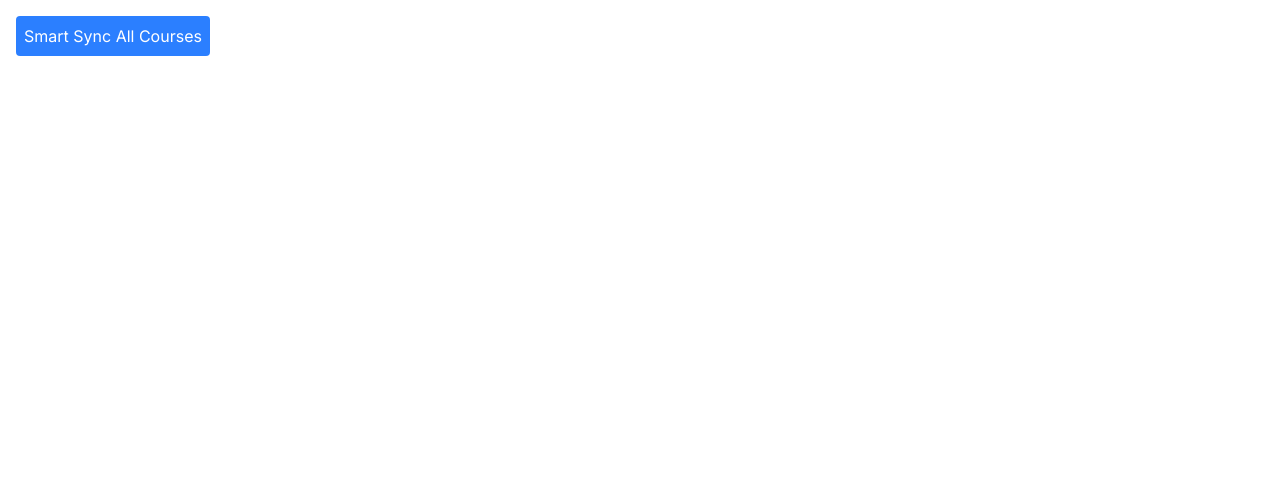
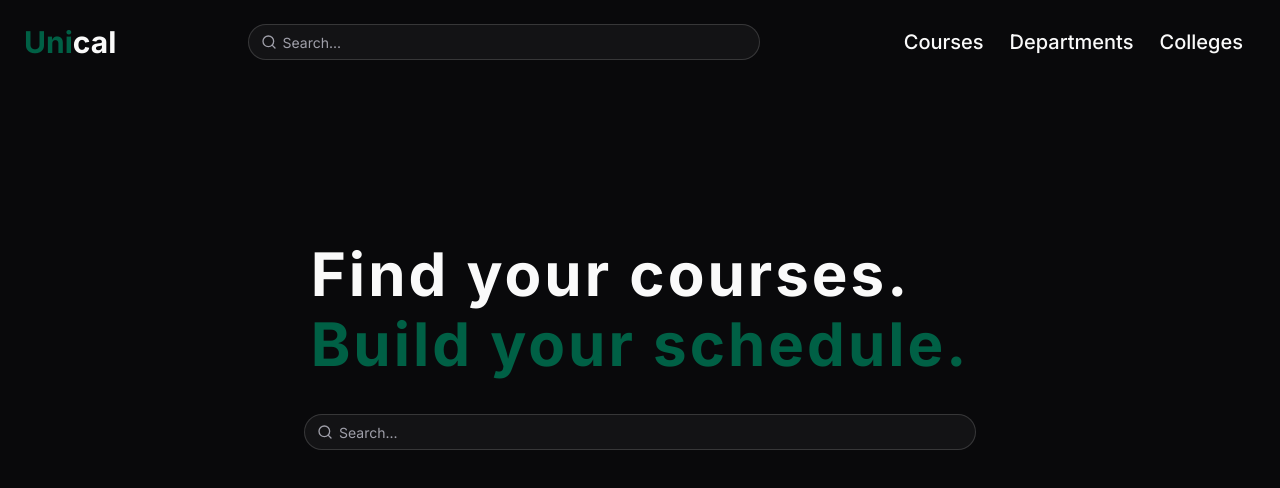
Before and after one commit to MoMaimon/Unical, a Next.js app: page / in a window 1280 px wide. Shown: the top 488 px of the page. Built offline with nearby package versions, Linux system fonts and the light colour scheme.

Commit message:
feat(ui): Implement application layout, navigation, and search

```diff
--- a/app/layout.tsx
+++ b/app/layout.tsx
@@ -1,18 +1,14 @@
 import type { Metadata } from "next";
-import { Geist, Geist_Mono, Inter } from "next/font/google";
+import { Inter } from "next/font/google";
 import "./globals.css";
 import { cn } from "@/lib/utils";
+import Link from "next/link";
+import { Button } from "@/components/ui/button";
+import { SearchBar } from "@/components/ui/SearchBar";
 
-const inter = Inter({subsets:['latin'],variable:'--font-sans'});
-
-const geistSans = Geist({
-  variable: "--font-geist-sans",
+const inter = Inter({
   subsets: ["latin"],
-});
-
-const geistMono = Geist_Mono({
-  variable: "--font-geist-mono",
-  subsets: ["latin"],
+  variable: "--font-sans",
 });
 
 export const metadata: Metadata = {
@@ -26,10 +22,40 @@ export default function RootLayout({
   children: React.ReactNode;
 }>) {
   return (
-    <html lang="en" className={cn("font-sans", inter.variable)}>
+    <html lang="en" className="dark h-full" suppressHydrationWarning>
       <body
-        className={`${geistSans.variable} ${geistMono.variable} antialiased`}
+        className={cn(
+          "h-screen bg-background font-sans antialiased overflow-hidden",
+          inter.variable,
+        )}
       >
+        <nav className="flex justify-between items-center p-6">
+          <div className="text-3xl font-bold">
+            <Link href="/">
+              <span className="text-primary">Uni</span>cal
+            </Link>
+          </div>
+
+          <SearchBar className="md:max-w-xs lg:max-w-lg 2xl:max-w-2xl" />
+
+          <div>
+            <Button variant={"ghost"} asChild>
+              <Link href="/courses" className="text-xl">
+                Courses
+              </Link>
+            </Button>
+            <Button variant={"ghost"} asChild>
+              <Link href="/departments" className="text-xl">
+                Departments
+              </Link>
+            </Button>
+            <Button variant={"ghost"} asChild>
+              <Link href="/colleges" className="text-xl">
+                Colleges
+              </Link>
+            </Button>
+          </div>
+        </nav>
         {children}
       </body>
     </html>
--- a/app/page.tsx
+++ b/app/page.tsx
@@ -1,9 +1,14 @@
-import SyncCoursesButton from "./button";
+import { SearchBar } from "@/components/ui/SearchBar";
 
 export default function Home() {
   return (
-    <div>
-      <SyncCoursesButton></SyncCoursesButton>
+    <div className="flex flex-col justify-start pt-[20vh] items-center h-full gap-10">
+      <div className="text-6xl font-bold flex flex-col gap-2.5 tracking-wider">
+        <h1>Find your courses.</h1>
+        <h2 className="text-primary">Build your schedule.</h2>
+      </div>
+
+      <SearchBar className="max-w-2xl 2xl:max-w-3xl" />
     </div>
   );
 }
--- /dev/null
+++ b/components/ui/SearchBar.tsx
@@ -0,0 +1,21 @@
+"use client";
+import { Search } from "lucide-react";
+import { InputGroup, InputGroupAddon, InputGroupInput } from "./input-group";
+import { FormEvent, useState } from "react";
+
+export function SearchBar({ className }: { className: string }) {
+  const [searchInput, setSearchInput] = useState("");
+
+  return (
+    <InputGroup className={className}>
+      <InputGroupInput
+        placeholder="Search..."
+        value={searchInput}
+        onChange={(e) => setSearchInput(e.target.value)}
+      />
+      <InputGroupAddon>
+        <Search />
+      </InputGroupAddon>
+    </InputGroup>
+  );
+}
--- /dev/null
+++ b/components/ui/input-group.tsx
@@ -0,0 +1,155 @@
+"use client"
+
+import * as React from "react"
+import { cva, type VariantProps } from "class-variance-authority"
+
+import { cn } from "@/lib/utils"
+import { Button } from "@/components/ui/button"
+import { Input } from "@/components/ui/input"
+import { Textarea } from "@/components/ui/textarea"
+
+function InputGroup({ className, ...props }: React.ComponentProps<"div">) {
+  return (
+    <div
+      data-slot="input-group"
+      role="group"
+      className={cn(
+        "group/input-group relative flex h-9 w-full min-w-0 items-center rounded-4xl border border-input bg-input/30 transition-colors outline-none in-data-[slot=combobox-content]:focus-within:border-inherit in-data-[slot=combobox-content]:focus-within:ring-0 has-data-[align=block-end]:rounded-2xl has-data-[align=block-start]:rounded-2xl has-[[data-slot=input-group-control]:focus-visible]:border-ring has-[[data-slot=input-group-control]:focus-visible]:ring-[3px] has-[[data-slot=input-group-control]:focus-visible]:ring-ring/50 has-[[data-slot][aria-invalid=true]]:border-destructive has-[[data-slot][aria-invalid=true]]:ring-[3px] has-[[data-slot][aria-invalid=true]]:ring-destructive/20 has-[textarea]:rounded-xl has-[>[data-align=block-end]]:h-auto has-[>[data-align=block-end]]:flex-col has-[>[data-align=block-start]]:h-auto has-[>[data-align=block-start]]:flex-col has-[>textarea]:h-auto dark:has-[[data-slot][aria-invalid=true]]:ring-destructive/40 has-[>[data-align=block-end]]:[&>input]:pt-3 has-[>[data-align=block-start]]:[&>input]:pb-3 has-[>[data-align=inline-end]]:[&>input]:pe-1.5 has-[>[data-align=inline-start]]:[&>input]:ps-1.5",
+        className
+      )}
+      {...props}
+    />
+  )
+}
+
+const inputGroupAddonVariants = cva(
+  "flex h-auto cursor-text items-center justify-center gap-2 py-2 text-sm font-medium text-muted-foreground select-none group-data-[disabled=true]/input-group:opacity-50 **:data-[slot=kbd]:rounded-4xl **:data-[slot=kbd]:bg-muted-foreground/10 **:data-[slot=kbd]:px-1.5 [&>svg:not([class*='size-'])]:size-4",
+  {
+    variants: {
+      align: {
+        "inline-start":
+          "order-first ps-3 has-[>button]:-ms-1 has-[>kbd]:ms-[-0.15rem]",
+        "inline-end":
+          "order-last pe-3 has-[>button]:-me-1 has-[>kbd]:me-[-0.15rem]",
+        "block-start":
+          "order-first w-full justify-start px-3 pt-3 group-has-[>input]/input-group:pt-3 [.border-b]:pb-3",
+        "block-end":
+          "order-last w-full justify-start px-3 pb-3 group-has-[>input]/input-group:pb-3 [.border-t]:pt-3",
+      },
+    },
+    defaultVariants: {
+      align: "inline-start",
+    },
+  }
+)
+
+function InputGroupAddon({
+  className,
+  align = "inline-start",
+  ...props
+}: React.ComponentProps<"div"> & VariantProps<typeof inputGroupAddonVariants>) {
+  return (
+    <div
+      role="group"
+      data-slot="input-group-addon"
+      data-align={align}
+      className={cn(inputGroupAddonVariants({ align }), className)}
+      onClick={(e) => {
+        if ((e.target as HTMLElement).closest("button")) {
+          return
+        }
+        e.currentTarget.parentElement?.querySelector("input")?.focus()
+      }}
+      {...props}
+    />
+  )
+}
+
+const inputGroupButtonVariants = cva(
+  "flex items-center gap-2 rounded-4xl text-sm shadow-none",
+  {
+    variants: {
+      size: {
+        xs: "h-6 gap-1 px-1.5 [&>svg:not([class*='size-'])]:size-3.5",
+        sm: "",
+        "icon-xs": "size-6 p-0 has-[>svg]:p-0",
+        "icon-sm": "size-8 p-0 has-[>svg]:p-0",
+      },
+    },
+    defaultVariants: {
+      size: "xs",
+    },
+  }
+)
+
+function InputGroupButton({
+  className,
+  type = "button",
+  variant = "ghost",
+  size = "xs",
+  ...props
+}: Omit<React.ComponentProps<typeof Button>, "size"> &
+  VariantProps<typeof inputGroupButtonVariants>) {
+  return (
+    <Button
+      type={type}
+      data-size={size}
+      variant={variant}
+      className={cn(inputGroupButtonVariants({ size }), className)}
+      {...props}
+    />
+  )
+}
+
+function InputGroupText({ className, ...props }: React.ComponentProps<"span">) {
+  return (
+    <span
+      className={cn(
+        "flex items-center gap-2 text-sm text-muted-foreground [&_svg]:pointer-events-none [&_svg:not([class*='size-'])]:size-4",
+        className
+      )}
+      {...props}
+    />
+  )
+}
+
+function InputGroupInput({
+  className,
+  ...props
+}: React.ComponentProps<"input">) {
+  return (
+    <Input
+      data-slot="input-group-control"
+      className={cn(
+        "flex-1 rounded-none border-0 bg-transparent shadow-none ring-0 focus-visible:ring-0 aria-invalid:ring-0 dark:bg-transparent",
+        className
+      )}
+      {...props}
+    />
+  )
+}
+
+function InputGroupTextarea({
+  className,
+  ...props
+}: React.ComponentProps<"textarea">) {
+  return (
+    <Textarea
+      data-slot="input-group-control"
+      className={cn(
+        "flex-1 resize-none rounded-none border-0 bg-transparent py-2 shadow-none ring-0 focus-visible:ring-0 aria-invalid:ring-0 dark:bg-transparent",
+        className
+      )}
+      {...props}
+    />
+  )
+}
+
+export {
+  InputGroup,
+  InputGroupAddon,
+  InputGroupButton,
+  InputGroupText,
+  InputGroupInput,
+  InputGroupTextarea,
+}
--- /dev/null
+++ b/components/ui/input.tsx
@@ -0,0 +1,19 @@
+import * as React from "react"
+
+import { cn } from "@/lib/utils"
+
+function Input({ className, type, ...props }: React.ComponentProps<"input">) {
+  return (
+    <input
+      type={type}
+      data-slot="input"
+      className={cn(
+        "h-9 w-full min-w-0 rounded-4xl border border-input bg-input/30 px-3 py-1 text-base transition-colors outline-none file:inline-flex file:h-7 file:border-0 file:bg-transparent file:text-sm file:font-medium file:text-foreground placeholder:text-muted-foreground focus-visible:border-ring focus-visible:ring-[3px] focus-visible:ring-ring/50 disabled:pointer-events-none disabled:cursor-not-allowed disabled:opacity-50 aria-invalid:border-destructive aria-invalid:ring-[3px] aria-invalid:ring-destructive/20 md:text-sm dark:aria-invalid:border-destructive/50 dark:aria-invalid:ring-destructive/40",
+        className
+      )}
+      {...props}
+    />
+  )
+}
+
+export { Input }
--- /dev/null
+++ b/components/ui/textarea.tsx
@@ -0,0 +1,18 @@
+import * as React from "react"
+
+import { cn } from "@/lib/utils"
+
+function Textarea({ className, ...props }: React.ComponentProps<"textarea">) {
+  return (
+    <textarea
+      data-slot="textarea"
+      className={cn(
+        "flex field-sizing-content min-h-16 w-full resize-none rounded-xl border border-input bg-input/30 px-3 py-3 text-base transition-colors outline-none placeholder:text-muted-foreground focus-visible:border-ring focus-visible:ring-[3px] focus-visible:ring-ring/50 disabled:cursor-not-allowed disabled:opacity-50 aria-invalid:border-destructive aria-invalid:ring-[3px] aria-invalid:ring-destructive/20 md:text-sm dark:aria-invalid:border-destructive/50 dark:aria-invalid:ring-destructive/40",
+        className
+      )}
+      {...props}
+    />
+  )
+}
+
+export { Textarea }
```
